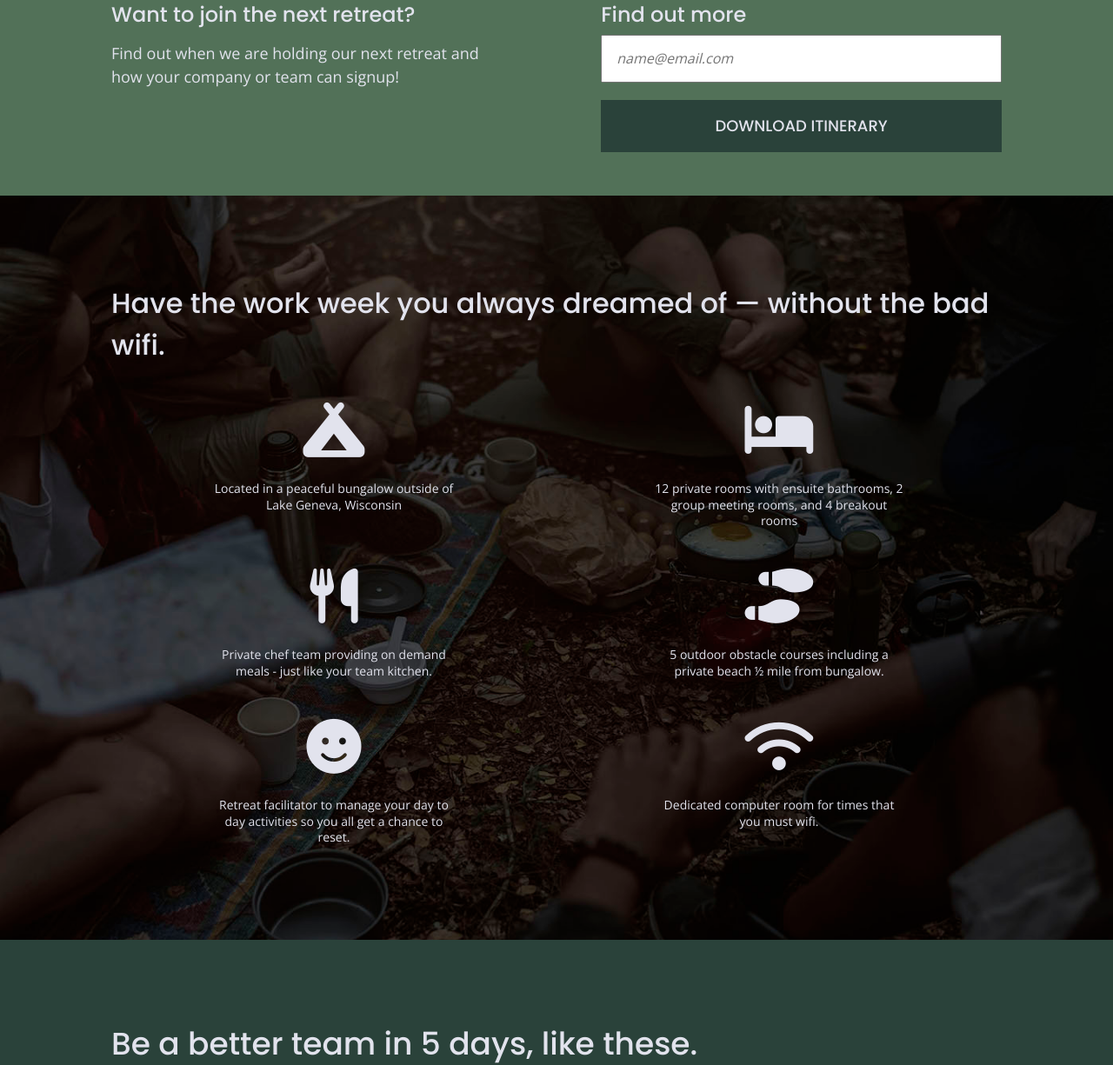
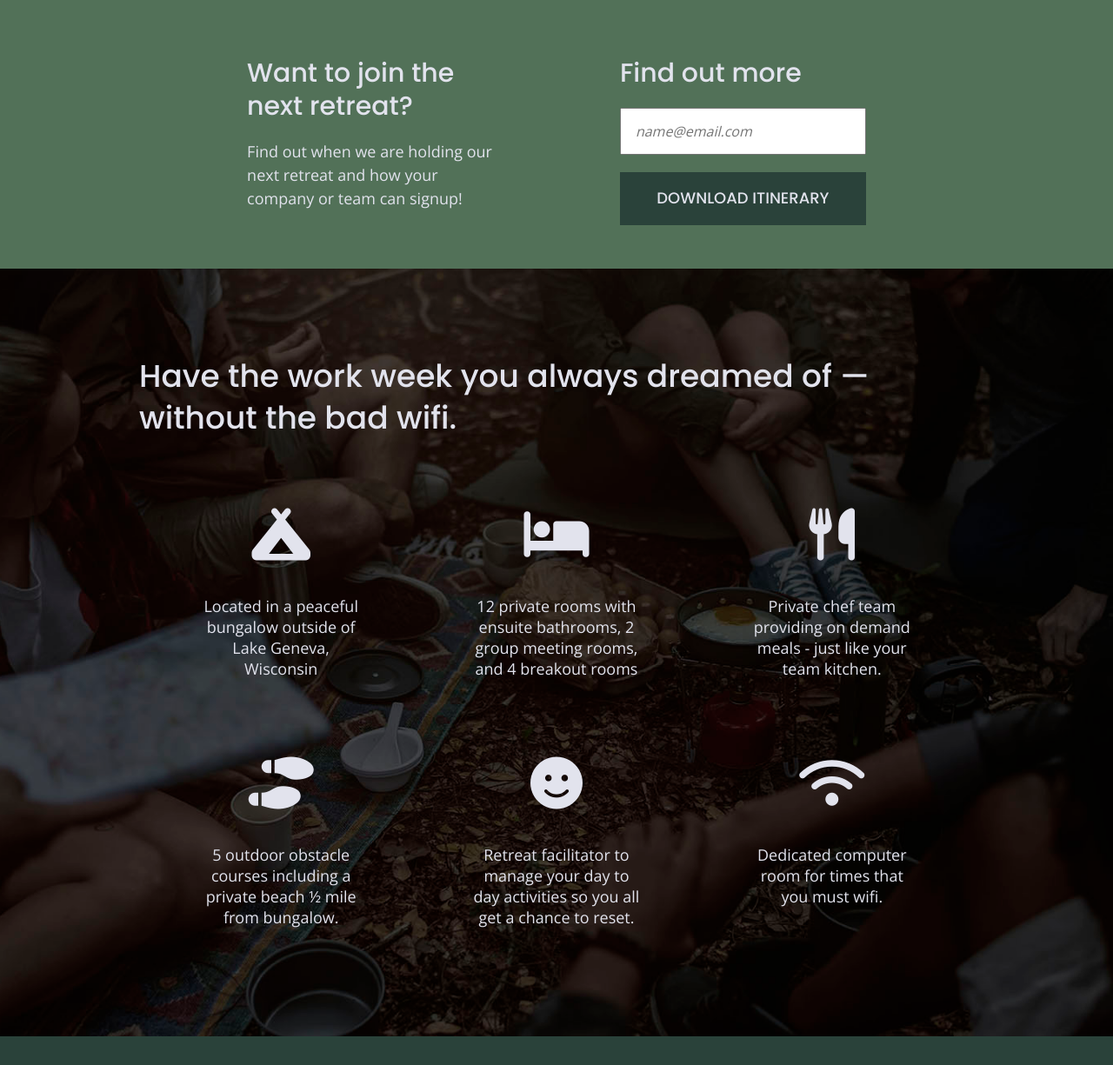
Before and after one commit to Hyuuga81/206-unplugged-new, a website built with Parcel: page index.html in a window 1280 px wide. Shown: the part 747-1972 px from the top of the page at 87% size. Built offline with nearby package versions, Linux system fonts and the light colour scheme.

Commit message:
Changed max width sizes

```diff
--- a/css/main.css
+++ b/css/main.css
@@ -91,10 +91,6 @@ textarea {
 
 html {
   font-size: 16px;
-  display: flex;
-  justify-content: center;
-  align-items: center;
-  flex-flow: row wrap;
 }
 
 body {
@@ -107,7 +103,6 @@ body {
   align-items: center;
   flex-flow: row wrap;
 }
-
 
 a {
   text-transform: uppercase;
@@ -139,7 +134,6 @@ address {
   font-style: normal;
 }
 
-
 /* -------------------- Base Header - Footer styles ---------------------- */
 header,
 footer {
@@ -150,7 +144,6 @@ footer {
   flex-flow: row wrap;
   background-color: #202322;
 }
-
 
 header figure {
   width: 60%;
@@ -315,7 +308,6 @@ input[type="button"] {
 }
 
 
-
 /* ----------------------- features ----------------- */
 
 .features {
@@ -328,8 +320,18 @@ input[type="button"] {
   background-size: cover;
 }
 
+.features-head {
+  width: 90%;
+  display: flex;
+  justify-content: center;
+  align-items: center;
+}
+
 .features h1 {
-  margin: 0 0 10px 0;
+  font-size: 1.875em;
+  font-weight: 500;
+  line-height: 1.4;
+  margin: 0 0 60px 0;
 }
 
 .features-items {
@@ -340,6 +342,8 @@ input[type="button"] {
 }
 
 .features-items .fa-solid {
+  width: 100%;
+  text-align: center;
   font-size: 3.75em;
   margin: 60px 0 40px 0;
   line-height: 0;
@@ -513,7 +517,6 @@ input[type="button"] {
   padding-top: 15px;
 }
 
-
 /* ----------------------------------- FAQ --------------------- */
 
 .faq {
@@ -630,7 +633,6 @@ input[type="button"] {
     justify-content: flex-start;
   }
 
-
   .header-divider {
     display: none;
   }
@@ -678,7 +680,6 @@ input[type="button"] {
   }
 
 
-
   /* ---------------------- form --------------------------- */
 
   aside {
@@ -711,9 +712,19 @@ input[type="button"] {
     padding: 100px 0 95px 0;
   }
 
+  .features-head {
+    width: 100%;
+    display: flex;
+    justify-content: center;
+    align-items: center;
+  }
+
   .features h1 {
-    font-weight: normal;
-    line-height: 48px;
+    width: 80%;
+    font-size: 2.25em;
+    line-height: 1.333;
+    font-weight: 500;
+    margin-bottom: 20px;
   }
 
   .features .content-wrapper {
@@ -725,8 +736,8 @@ input[type="button"] {
   }
 
   .features-items .fa-solid {
-    font-size: 4.5em;
-    margin: 50px 0 30px 0;
+    font-size: 3.75em;
+    margin: 60 0 30px 0;
   }
 
   .features-items p {
@@ -771,7 +782,6 @@ input[type="button"] {
   }
 
 
-
   /* ---------------------------- footer ------------------------- */
 
   .footer-content {
@@ -805,7 +815,6 @@ input[type="button"] {
   .social-icons {
     justify-content: space-between;
   }
-
 
 
   /* ---------------------------- about ------------------------- */
@@ -874,23 +883,22 @@ input[type="button"] {
 
 }
 
-
 /* -------------------------- DESKTOP STYLES --------------------- */
 
-@media only screen and (min-width: 1440px) {
+@media only screen and (min-width: 1200px) {
   /* Desktop styles here */
 
   .content-wrapper {
-    width: 80%;
+    max-width: 960px;
   }
 
   header {
-    width: 80%;
+    max-width: 960px;
   }
 
-  header .content-wrapper {
-    width: 25%;
-  }
+  /* header .content-wrapper {
+      max-width: 960px;
+    } */
 
   header a {
     width: 100%;
@@ -907,14 +915,15 @@ input[type="button"] {
   /* ------------------ hero-area -------------------*/
 
   .hero-content {
-    width: 80%;
+    max-width: 960px;
     justify-content: flex-start;
     padding: 50px 0 435px 0;
   }
 
   .hero-content h1 {
-    width: 58%;
+    width: 70%;
     font-size: 3.75em;
+    font-weight: 500;
     margin: 0;
 
   }
@@ -928,15 +937,24 @@ input[type="button"] {
 
   aside h2 {
     font-size: 1.875em;
+    line-height: 1.25;
+    font-weight: 500;
+    margin: 20px 0;
   }
 
   aside p {
-    font-size: 1.125em;
+    font-size: 1.333;
+  }
+
+  .form-description h2,
+  .form h2 {
+    margin: 20px 0;
+    padding: 0;
   }
 
   .form-description p {
+    padding: 0;
     margin: 0;
-    padding: 20px 0;
   }
 
   .form,
@@ -946,28 +964,72 @@ input[type="button"] {
   }
 
 
-
   /* ------------------ features --------------- */
 
   .features,
   .features .content-wrapper {
-    justify-content: space-around;
+    width: 100%;
+    justify-content: center;
     align-items: flex-start;
   }
 
+  .features-head {
+    width: 100%;
+    display: flex;
+    justify-content: center;
+    align-items: center;
+  }
+
   .features h1 {
-    width: 100%;
+    font-size: 2.25em;
+    line-height: 1.333;
+    font-weight: 500;
+    max-width: 960px;
+    margin-bottom: 20px;
   }
 
   .features-items {
-    width: 21%;
-    margin: 34px;
+    width: 33%;
+    margin: 30px 0;
+  }
+
+  .features-items .fa-solid {
+    padding-bottom: 30px;
+  }
+
+  .features-items p {
+    width: 62%;
+    text-align: center;
+    font-size: 1.125em;
+    line-height: 1.333;
+    margin: 0;
   }
 
   /* ------------------ review --------------- */
 
   .review-block {
     justify-content: space-between;
+  }
+
+  .reviews h1 {
+    width: 85%;
+    font-size: 2.25em;
+    font-weight: 500;
+    margin-bottom: 40px;
+    line-height: 1;
+    padding-bottom: 50px;
+  }
+
+  .reviews h3 {
+    width: 75%;
+    font-size: 1.875em;
+    line-height: 1.25;
+    font-weight: 500;
+  }
+
+  .reviews p {
+    width: 403px;
+    line-height: 1.333;
   }
 
   .reviews figure,
@@ -981,8 +1043,34 @@ input[type="button"] {
 
   /* --------------- Footer -----------------*/
 
+  .footer-content {
+    width: 100%;
+    justify-content: space-between;
+  }
+
+  .footer-content h2 {
+    font-size: 1.865em;
+    font-weight: 500;
+    margin: 20px 0 40px 0;
+    padding: 0;
+  }
+
+  .contact,
+  .social {
+    width: 22%;
+  }
+
   .social .social-icons {
-    width: 33%;
+    width: 100%;
+  }
+
+  .social-icons .fa-brands {
+    font-size: 1.5em;
+    padding: 10px;
+  }
+
+  .social-icons .fa-facebook-f {
+    padding: 10px 15px;
   }
 
   /* ------------------ About --------------- */
@@ -1027,7 +1115,6 @@ input[type="button"] {
   .contact-content address {
     padding: 0;
   }
-
 
   /* ------------------ FAQ --------------- */
 
@@ -1123,7 +1210,6 @@ input[type="button"] {
   clear: both;
 }
 
-
 /* ==========================================================================
        Print styles.
        Inlined to avoid the additional HTTP request:
--- a/index.html
+++ b/index.html
@@ -79,39 +79,42 @@
     </aside>
 
     <section class="features">
+      <div class="features-head">
+        <h1>Have the work week you always dreamed of &#8212; without the bad wifi.</h1>
+      </div>
       <div class="content-wrapper">
-        <h1>Have the work week you always dreamed of &#8212; without the bad wifi.</h1>
+
         <article class="features-items">
-          <p class="fontawesome-icon"><i class="fa-solid fa-campground"></i></p>
+          <i class="fa-solid fa-campground"></i>
           <p class="features-item-description">Located in a peaceful bungalow outside of Lake Geneva, Wisconsin</p>
         </article>
 
         <article class="features-items">
-          <p class="fontawesome-icon"><i class="fa-solid fa-bed"></i></p>
+          <i class="fa-solid fa-bed"></i>
           <p class="features-item-description">12 private rooms with ensuite bathrooms, 2 group meeting rooms, and 4
             breakout rooms</p>
         </article>
 
         <article class="features-items">
-          <p class="fontawesome-icon"><i class="fa-solid fa-utensils"></i></p>
+          <i class="fa-solid fa-utensils"></i>
           <p class="features-item-description">Private chef team providing on demand meals - just like your team
             kitchen.</p>
         </article>
 
         <article class="features-items">
-          <p class="fontawesome-icon"><i class="fa-solid fa-shoe-prints"></i></p>
+          <i class="fa-solid fa-shoe-prints"></i>
           <p class="features-item-description">5 outdoor obstacle courses including a private beach &#189; mile from
             bungalow.</p>
         </article>
 
         <article class="features-items">
-          <p class="fontawesome-icon"><i class="fa-solid fa-face-smile"></i></p>
+          <i class="fa-solid fa-face-smile"></i>
           <p class="features-item-description">Retreat facilitator to manage your day to day activities so you all get a
             chance to reset.</p>
         </article>
 
         <article class="features-items">
-          <p class="fontawesome-icon"><i class="fa-solid fa-wifi"></i></p>
+          <i class="fa-solid fa-wifi"></i>
           <p class="features-item-description">Dedicated computer room for times that you must wifi.</p>
         </article>
       </div>
@@ -131,7 +134,6 @@
               ea commodo consequat. Duis aute irure dolor in reprehenderit in voluptate velit esse cillum dolore. </p>
           </div>
         </div>
-
 
       </div>
     </section>
@@ -164,7 +166,6 @@
     </div>
   </footer>
 
-
   <script src="js/vendor/modernizr-3.11.2.min.js"></script>
   <script src="js/plugins.js"></script>
   <script src="js/main.js"></script>
```
Lines whose indentation alone changed are shown as unchanged.
